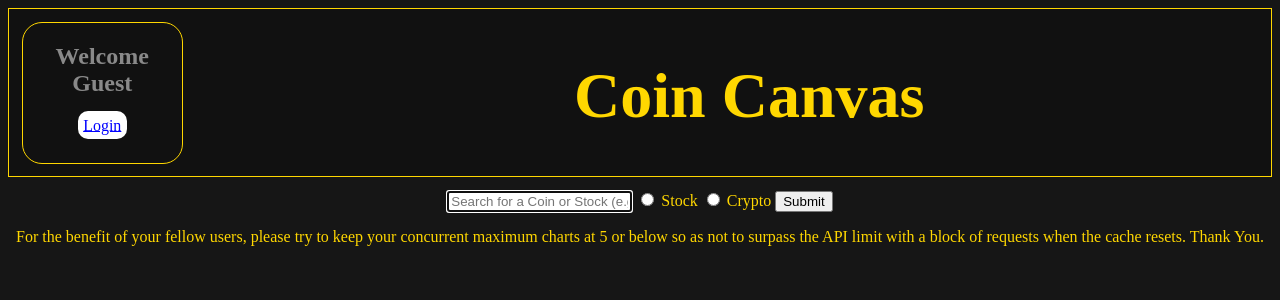
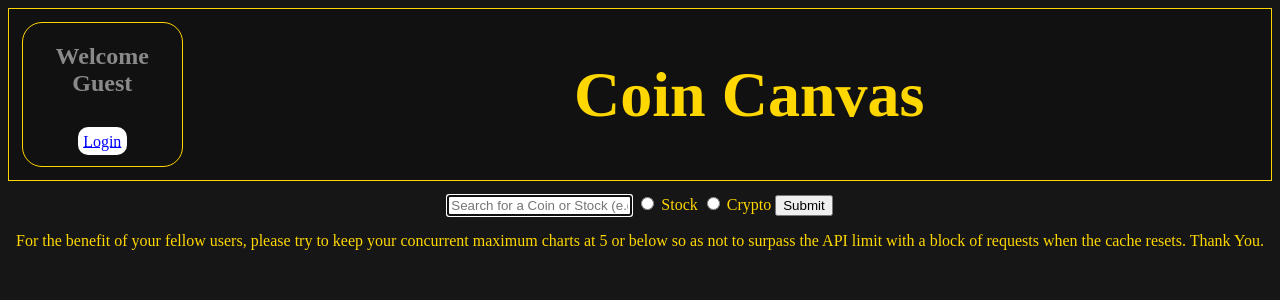
Before and after one commit to JamesBrooks01/CoinCanvas, a Flask app: page / in a window 1280 px wide. Shown: the top 300 px of the page. Run offline with Flask 3, Linux system fonts and the light colour scheme.

Commit message:
altered css for the h1 and login class items to be better located on the page and have better scaling interaction with differing screen sizes

```diff
--- a/static/base.css
+++ b/static/base.css
@@ -26,14 +26,17 @@ h1{
     font-size: 5vw;
     color: gold;
     margin-left: 30%;
-    margin-top: 4%;
+    margin-top: auto;
+    margin-bottom: auto;
 }
 
 .login{
     margin: 1%;
     border: 1px solid gold;
     border-radius: 20px;
-    display: flexbox;
+    display: flex;
+    flex-direction: column;
+    height: fit-content;
 }
 
 .login_info{
@@ -63,3 +66,15 @@ a{
     margin-left: auto;
     margin-right: auto;
 }
+
+img{
+    min-width: 70px;
+    min-height: 70px;
+    max-width: 96px;
+    max-height: 96px;
+}
+
+.guestWarning{
+    font-weight: bold;
+    color: silver;
+}
```
